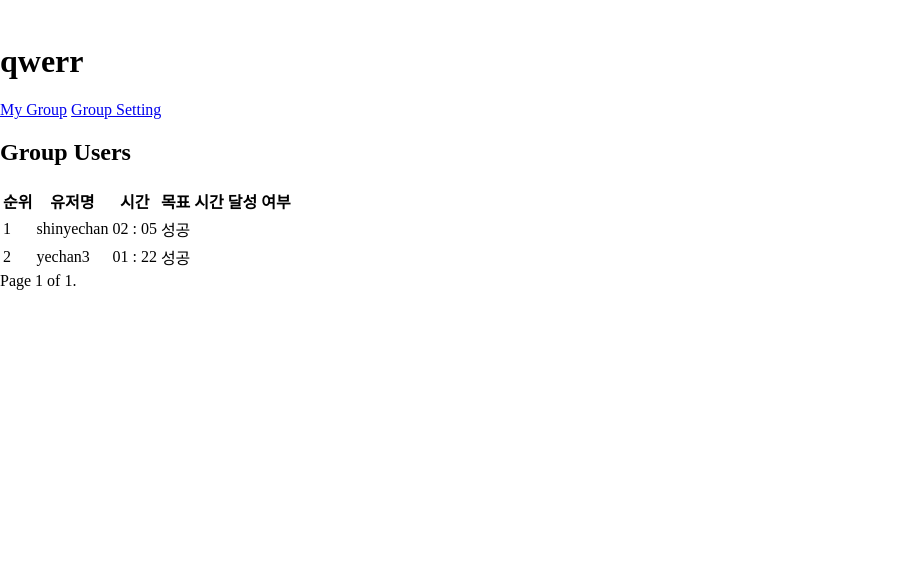
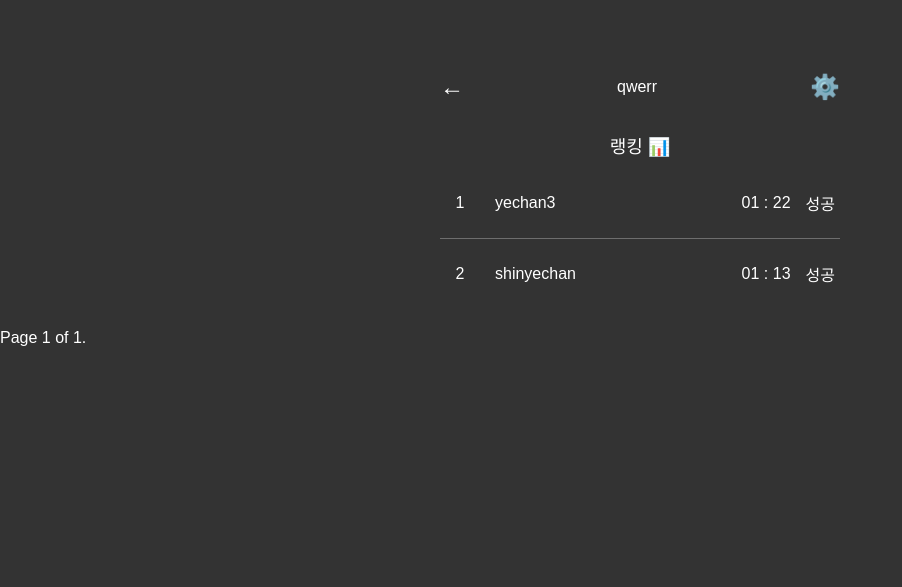
Before and after one commit to Yechan0903/maniax, a Django app: page /group/group/2/ in a window 1280 px wide. Shown: the top 587 px of the page, without its empty margins (0-902 px from the left). Run offline with Django 5.2, Linux system fonts and the light colour scheme; the first user in the database is signed in; data comes from the database, SQL or seed files in the repository; some libraries are stand-ins or nearby versions.

Commit message:
groupfront

```diff
--- a/group/templates/group/group_room.html
+++ b/group/templates/group/group_room.html
@@ -1,33 +1,25 @@
 {% extends 'base.html' %} {% block content %}
-<h1>{{ group.title }}</h1>
-<a href="{% url 'my_group' %}" class="btn btn-primary">My Group</a>
-<a href="{% url 'group_setting' group.id %}" class="btn btn-secondary"
-  >Group Setting</a
->
 
-<h2>Group Users</h2>
-<table class="table">
-  <thead>
-    <tr>
-      <th>순위</th>
-      <th>유저명</th>
-      <th>시간</th>
-      <th>목표 시간 달성 여부</th>
-    </tr>
-  </thead>
-  <tbody>
-    {% for screen_time in page_obj %}
-    <tr>
-      {% load time_filters %}
-      <td>{{ forloop.counter }}</td>
-      <td>{{ screen_time.user.username }}</td>
-      <td>{{ screen_time.total_minutes|display_time}}</td>
-      <td>{% time_comparison group.goals screen_time.total_minutes %}</td>
-    </tr>
-
+<div class="groupDetailContainer">
+  <div class="groupDetailHeader">
+    <a href="{% url 'my_group' %}" id="cancelButton" class="back-button">←</a>
+    <div class="groupName">{{ group.title }}</div>
+    <a href="{% url 'group_setting' group.id %}" class="settings-button">⚙️</a>
+  </div>
+  <div class="groupDetailranking">
+    <div class="ranking-title">랭킹 📊</div>
+    {% for screen_time in page_obj %} {% load time_filters %}
+    <a href="#" class="ranking-item">
+      <div class="rank-number">{{ forloop.counter }}</div>
+      <div class="rank-name">{{ screen_time.user.username }}</div>
+      <div class="rank-time">{{ screen_time.total_minutes|display_time}}</div>
+      <div class="rank-time">
+        {% time_comparison group.goals screen_time.total_minutes %}
+      </div>
+    </a>
     {% endfor %}
-  </tbody>
-</table>
+  </div>
+</div>
 
 <div class="pagination">
   <span class="step-links">
--- /dev/null
+++ b/main/static/css/group.css
@@ -0,0 +1,231 @@
+body {
+  font-family: Arial, sans-serif;
+  background-color: #1c1c1e;
+  color: #fff;
+}
+
+.groupContainer {
+  padding: 20px;
+}
+
+.groupHeader {
+  display: flex;
+  justify-content: space-between;
+  align-items: center;
+  padding: 10px 0;
+  border-bottom: 1px solid #333;
+}
+
+.groupTitle {
+  flex-grow: 1;
+  text-align: center;
+  margin-left: 70px;
+}
+
+.add-group {
+  text-decoration: none;
+  color: #fff;
+}
+
+.group-list {
+  margin-top: 20px;
+}
+
+.group-item {
+  display: block;
+  padding: 15px 10px;
+  border-bottom: 1px solid #6e6e6e;
+  text-decoration: none;
+  color: #fff;
+}
+
+.group-item:last-child {
+  border-bottom: none;
+}
+
+.group-name {
+  display: block;
+  font-size: 16px;
+  margin-bottom: 5px;
+}
+
+.group-details {
+  display: flex;
+  align-items: center;
+  font-size: 14px;
+  color: #888;
+}
+
+.member-count {
+  margin-right: 10px;
+}
+
+.lock-icon {
+  margin-left: 5px;
+  font-size: 14px;
+}
+
+.groupDetailContainer {
+  width: 100%;
+  max-width: 400px;
+  margin: 0 auto;
+  padding: 20px;
+}
+
+.groupDetailHeader {
+  display: flex;
+  justify-content: space-between;
+  align-items: center;
+  padding: 10px 0;
+  border-bottom: 1px solid #333;
+}
+
+.groupName {
+  flex-grow: 1;
+  text-align: center;
+}
+
+.back-button {
+  text-decoration: none;
+  color: #fff;
+  font-size: 24px;
+}
+
+.settings-button {
+  text-decoration: none;
+  color: #fff;
+  font-size: 24px;
+}
+
+.groupDetailranking {
+  margin-top: 20px;
+}
+
+.ranking-title {
+  text-align: center;
+  font-size: 18px;
+  margin-bottom: 10px;
+}
+
+.ranking-item {
+  display: flex;
+  justify-content: space-between;
+  align-items: center;
+  padding: 10px 0;
+  border-bottom: 1px solid #6e6e6e;
+  text-decoration: none;
+  color: #fff;
+}
+
+.ranking-item:last-child {
+  border-bottom: none;
+}
+
+.rank-number {
+  width: 30px;
+  height: 30px;
+  display: flex;
+  justify-content: center;
+  align-items: center;
+  border-radius: 50%;
+  font-size: 16px;
+  color: #fff;
+}
+
+.rank-name {
+  flex-grow: 1;
+  padding-left: 10px;
+  font-size: 16px;
+}
+
+.rank-time {
+  font-size: 16px;
+}
+
+body {
+  font-family: Arial, sans-serif;
+  background-color: #333;
+  color: #fff;
+  margin: 0;
+  padding: 0;
+}
+
+.groupAddContainer {
+  max-width: 400px;
+  margin: 0 auto;
+  padding: 20px;
+}
+
+.groupAddTitle {
+  font-size: 17px;
+  font-weight: bold;
+}
+
+.groupAddHeader {
+  display: flex;
+  justify-content: space-between;
+  align-items: center;
+  margin-bottom: 10px;
+}
+
+.groupAdd-back-button,
+.groupAdd-search-button {
+  background: none;
+  border: none;
+  color: #fff;
+  font-size: 17px;
+  text-decoration: none;
+}
+
+.groupAddNotice {
+  font-size: 14px;
+  color: #aaa;
+  text-align: center;
+  margin-bottom: 20px;
+}
+
+.groupAdd-list {
+  margin-bottom: 20px;
+}
+
+.groupAdd-item {
+  background-color: #444;
+  border: 2px solid #b2f5b2;
+  padding: 15px;
+  margin-bottom: 17px;
+  border-radius: 10px;
+  display: block;
+  color: #fff;
+  text-decoration: none;
+}
+
+.groupAdd-item h2 {
+  margin: 0;
+  font-size: 18px;
+}
+
+.groupAdd-item p {
+  margin: 5px 0;
+}
+
+.groupAdd-item .private {
+  color: #888;
+}
+
+.add-button {
+  background-color: #b2f5b2;
+  /* Adjust color as needed */
+  color: #000;
+  border: none;
+  border-radius: 50%;
+  width: 50px;
+  height: 50px;
+  font-size: 24px;
+  position: fixed;
+  bottom: 25px;
+  right: 25px;
+  cursor: pointer;
+  display: flex;
+  justify-content: center;
+  align-items: center;
+}
--- a/main/static/css/styles.css
+++ b/main/static/css/styles.css
@@ -1,4 +1,5 @@
 @import "home.css";
+@import "group.css";
 
 body {
   margin: 0;
--- a/main/templates/rankings.html
+++ b/main/templates/rankings.html
@@ -5,7 +5,7 @@
   <head> </head>
   <body>
     <header class="screen-header">
-      <img id="logo" src="{% static 'images/maniacx.png' %}" />
+      <img id="logo" src="{% static 'images/maniax.png' %}" />
       {% if user.is_authenticated %}
       <div class="homeFilter">
         <button class="filter-btn active" id="allBtn">Total</button>
```
Also changed, not shown: other parts of main/static/css/styles.css (+1 -1 lines), group/templates/group/all_group.html (+29 -18 lines), group/templates/group/my_group.html (+21 -16 lines), db.sqlite3, main/static/images/maniax.png (added), main/static/images/maniaxlogo.png (added), main/static/images/maniaxw.png (added).
